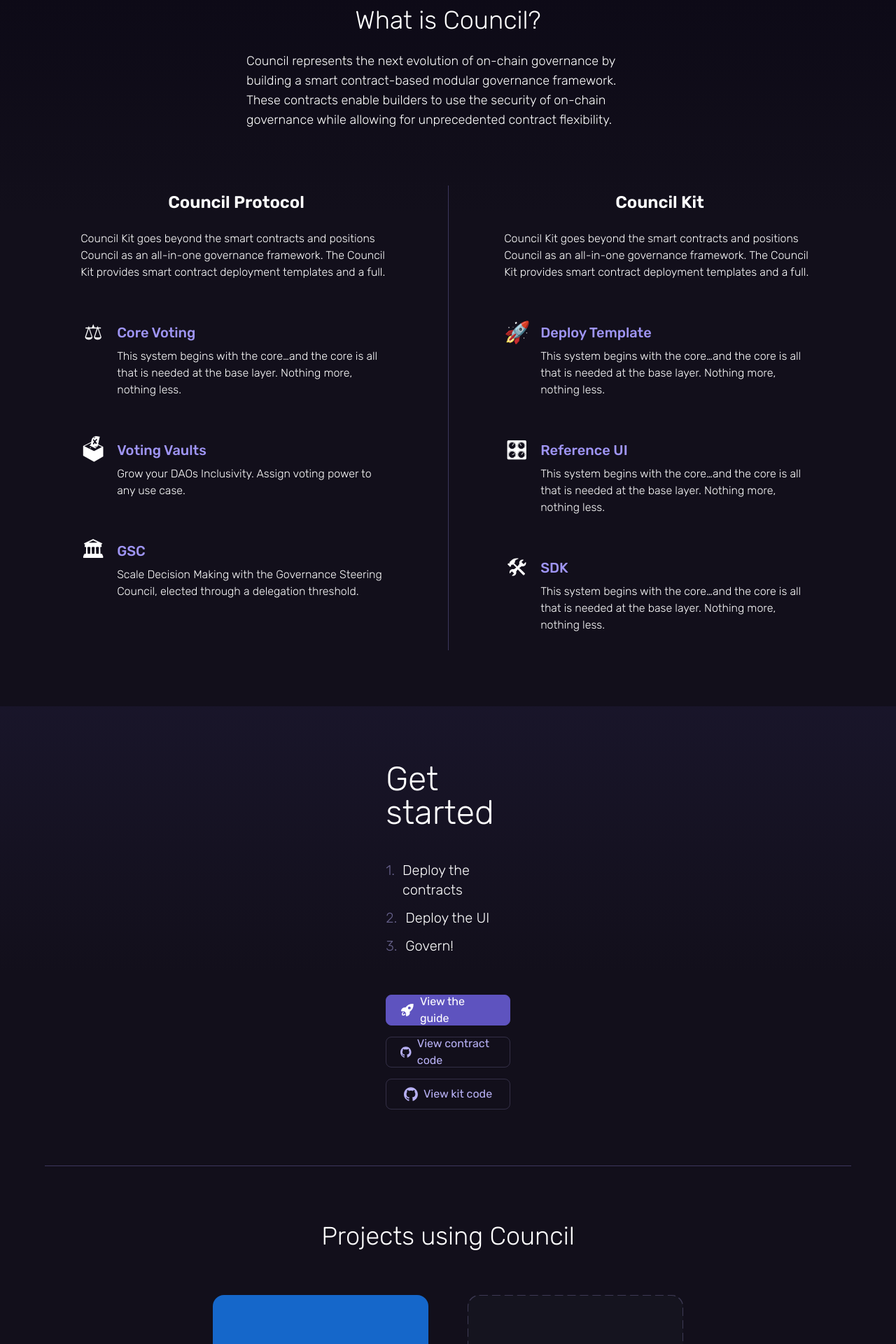
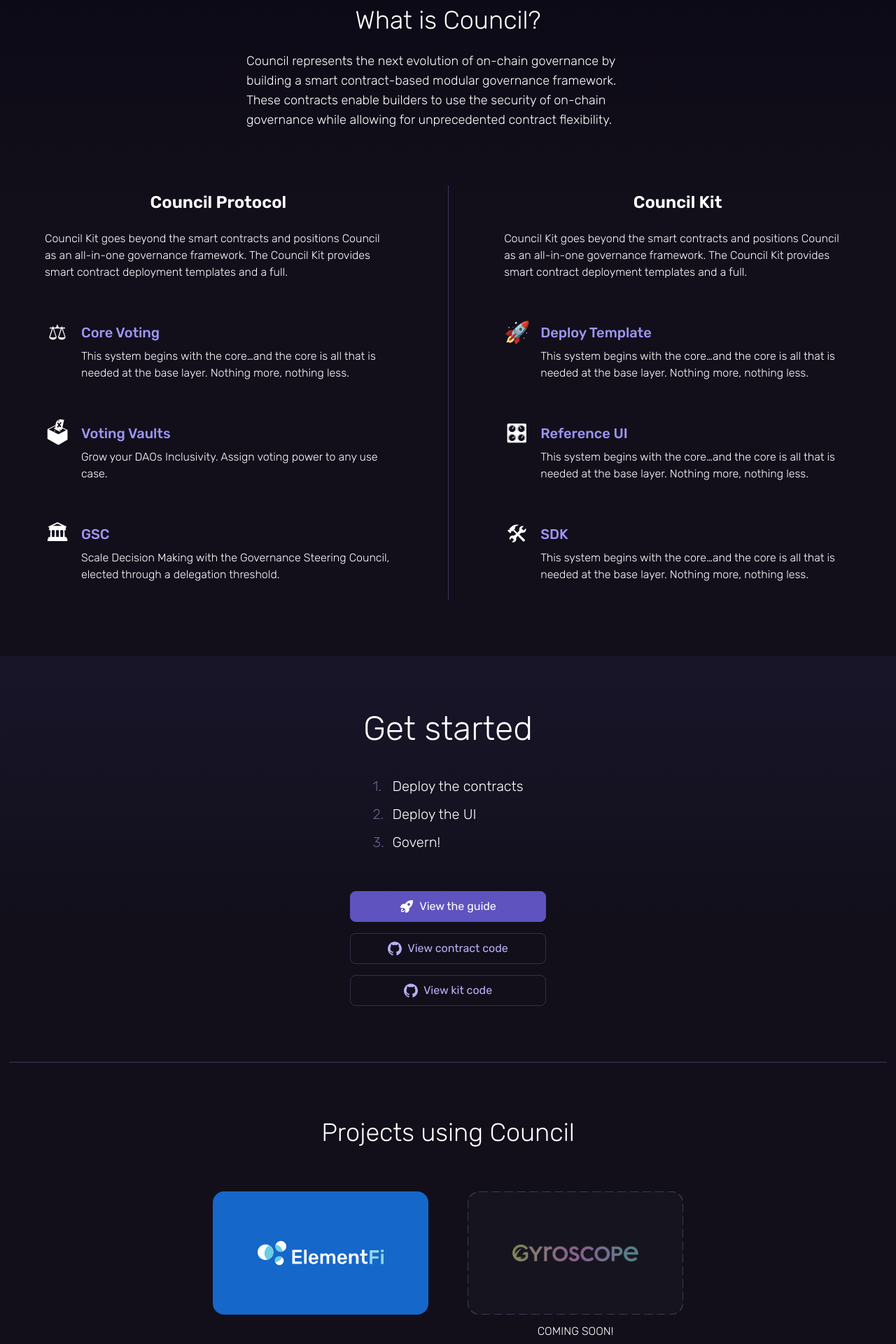
Before and after one commit to delvtech/council-kit, a React (Vite) app in the folder apps/landing-page/: page / in a window 1280 px wide. Shown: the part 880-2800 px from the top of the page at 70% size. Built offline with nearby package versions, Linux system fonts and the light colour scheme; the HTML template or start-up script is replaced by a standard one.

Commit message:
Fix section

```diff
--- a/apps/landing-page/src/App.tsx
+++ b/apps/landing-page/src/App.tsx
@@ -22,7 +22,7 @@ function App(): ReactElement {
             src={cornerLinesRight}
             className="absolute bottom-0 right-0 opacity-20"
           />
-          <div className="max-w-6xl box-content px-[4vw] mx-auto grid grid-cols-1 lg:grid-cols-[1.25fr_1fr] items-center py-10 md:pt-28 md:pb-40 gap-20 justify-items-center">
+          <div className="max-w-6xl box-content box-content px-[4vw] mx-auto grid grid-cols-1 lg:grid-cols-[1.25fr_1fr] items-center py-10 md:pt-28 md:pb-40 gap-20 justify-items-center">
             <div className="flex flex-col justify-center">
               <h1 className="text-6xl mb-6">
                 Build adaptable governance systems with{" "}
@@ -52,7 +52,7 @@ function App(): ReactElement {
         {/* WHAT IS COUNCIL? */}
         <div className="relative">
           <div className="absolute bg-gradient-to-b from-black inset-x-0 top-0 h-96"></div>
-          <div className="relative max-w-6xl box-border px-[4vw] mx-auto lg:mx-auto py-20">
+          <div className="relative max-w-6xl box-content px-[4vw] mx-auto lg:mx-auto py-20">
             <div className="md:max-w-xl flex flex-col gap-6 md:items-center mx-auto mb-10 md:mb-20">
               <h2 className="text-4xl">What is Council?</h2>
               <p className="text-lg">
@@ -182,7 +182,7 @@ function App(): ReactElement {
         {/* GET STARTED */}
         <div className="relative">
           <div className="absolute bg-gradient-to-b from-primary-dim inset-x-0 top-0 h-96 opacity-10"></div>
-          <div className="relative flex flex-col gap-11 items-center max-w-[280px] box-border px-[4vw] mx-auto lg:mx-auto py-20">
+          <div className="relative flex flex-col gap-11 items-center max-w-[280px] box-content px-[4vw] mx-auto lg:mx-auto py-20">
             <h2 className="text-5xl">Get started</h2>
             <ol className="text-xl flex flex-col gap-3">
               <li className="flex gap-1">
@@ -225,7 +225,7 @@ function App(): ReactElement {
 
         {/* PROJECTS USING COUNCIL */}
         <div className="relative">
-          <div className="relative max-w-6xl box-border px-[4vw] mx-auto lg:mx-auto pt-20 pb-28 border-t border-primary-text/30">
+          <div className="relative max-w-6xl box-content px-[4vw] mx-auto lg:mx-auto pt-20 pb-28 border-t border-primary-text/30">
             <h2 className="text-4xl text-center mb-16">
               Projects using Council
             </h2>
@@ -257,7 +257,7 @@ function App(): ReactElement {
         <div className="relative">
           <div className="absolute bg-gradient-to-b from-primary-dim inset-x-0 top-0 h-96 opacity-10"></div>
           {/* <div className="absolute bg-gradient-to-b from-black inset-x-0 top-0 h-96"></div> */}
-          <div className="relative max-w-6xl box-border px-[4vw] mx-auto lg:mx-auto pt-20 pb-28">
+          <div className="relative max-w-6xl box-content px-[4vw] mx-auto lg:mx-auto pt-20 pb-28">
             <h2 className="text-4xl mb-16">Featured blog posts</h2>
             <div className="grid grid-cols-4 gap-8">
               <a
--- a/apps/landing-page/src/ui/Footer.tsx
+++ b/apps/landing-page/src/ui/Footer.tsx
@@ -7,7 +7,7 @@ import { YouTubeIcon } from "src/ui/svg/YouTubeIcon";
 export function Footer(): ReactElement {
   return (
     <div className="relative bg-black overflow-hidden">
-      <div className="relative max-w-6xl box-border px-[4vw] mx-auto lg:mx-auto py-20 flex gap-20 justify-between">
+      <div className="relative max-w-6xl box-content px-[4vw] mx-auto lg:mx-auto py-20 flex gap-20 justify-between">
         <div className="flex flex-col justify-between gap-6">
           <img src={councilLogo} width={160} />
           <p>
```
